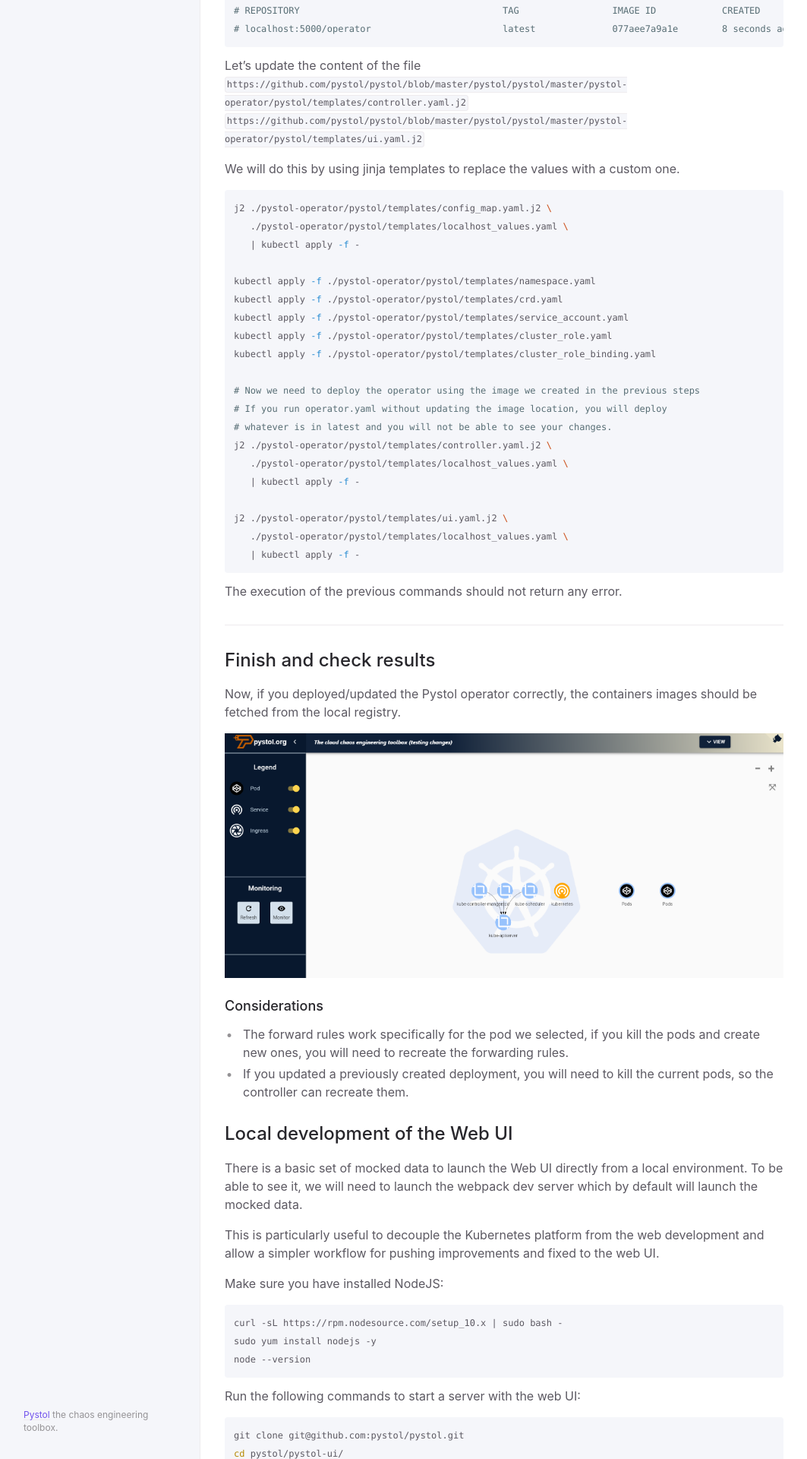
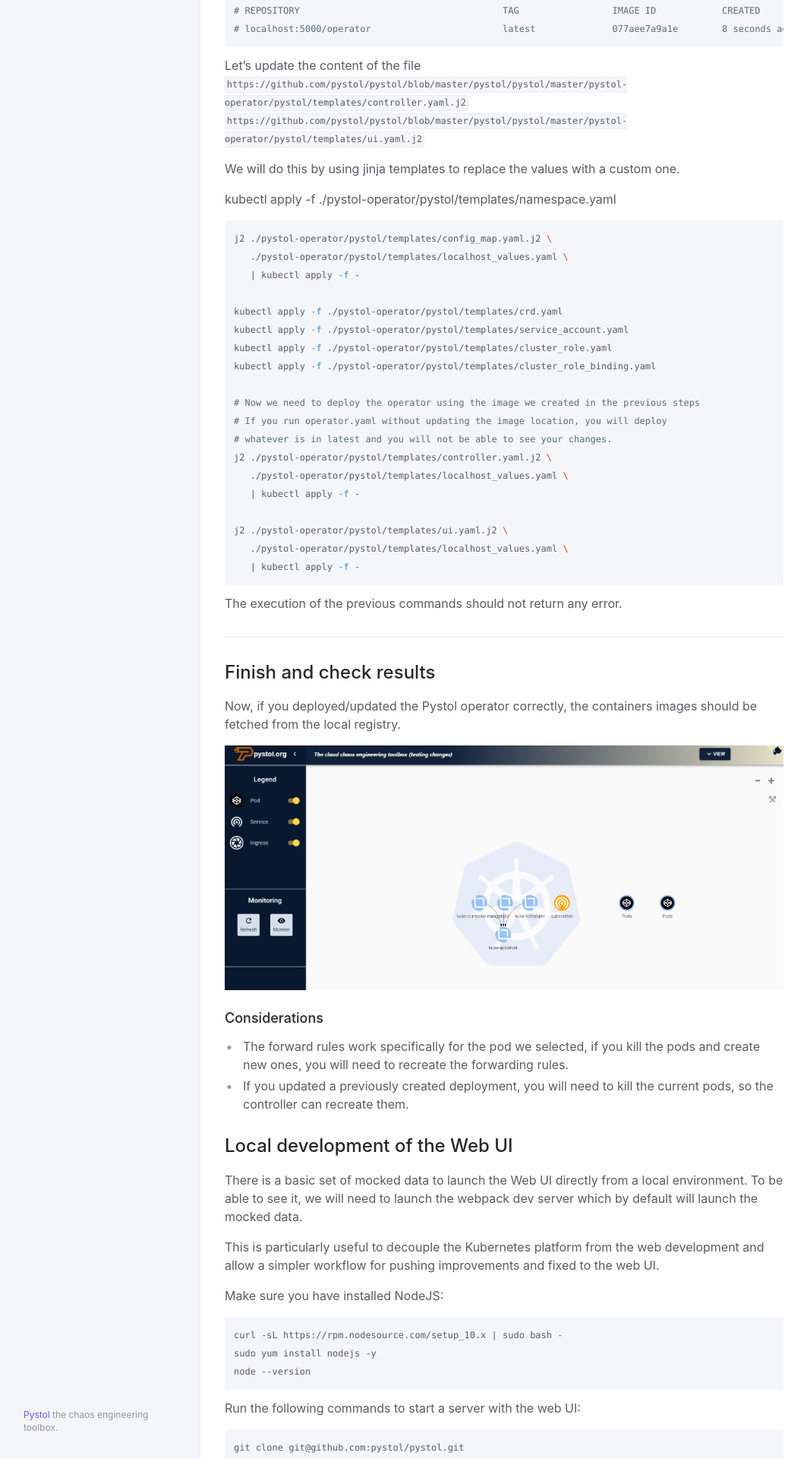
Before and after one commit to pystol/pystol-docs, a Jekyll site: the page built from docs/development_guide.md, in a window 1280 px wide. Shown: the part 3080-5000 px from the top of the page at 76% size, without its empty margins (108-1171 px from the left). Built offline with Jekyll 4.4.1, drawn with Linux system fonts in a browser that asks for light colours.

Commit message:
namespace first

````diff
--- a/docs/development_guide.md
+++ b/docs/development_guide.md
@@ -150,12 +150,13 @@ Let's update the content of the file
 
 We will do this by using jinja templates to replace the values with a custom one.
 
+kubectl apply -f ./pystol-operator/pystol/templates/namespace.yaml
+
 ```bash
 j2 ./pystol-operator/pystol/templates/config_map.yaml.j2 \
    ./pystol-operator/pystol/templates/localhost_values.yaml \
    | kubectl apply -f -
 
-kubectl apply -f ./pystol-operator/pystol/templates/namespace.yaml
 kubectl apply -f ./pystol-operator/pystol/templates/crd.yaml
 kubectl apply -f ./pystol-operator/pystol/templates/service_account.yaml
 kubectl apply -f ./pystol-operator/pystol/templates/cluster_role.yaml
````
